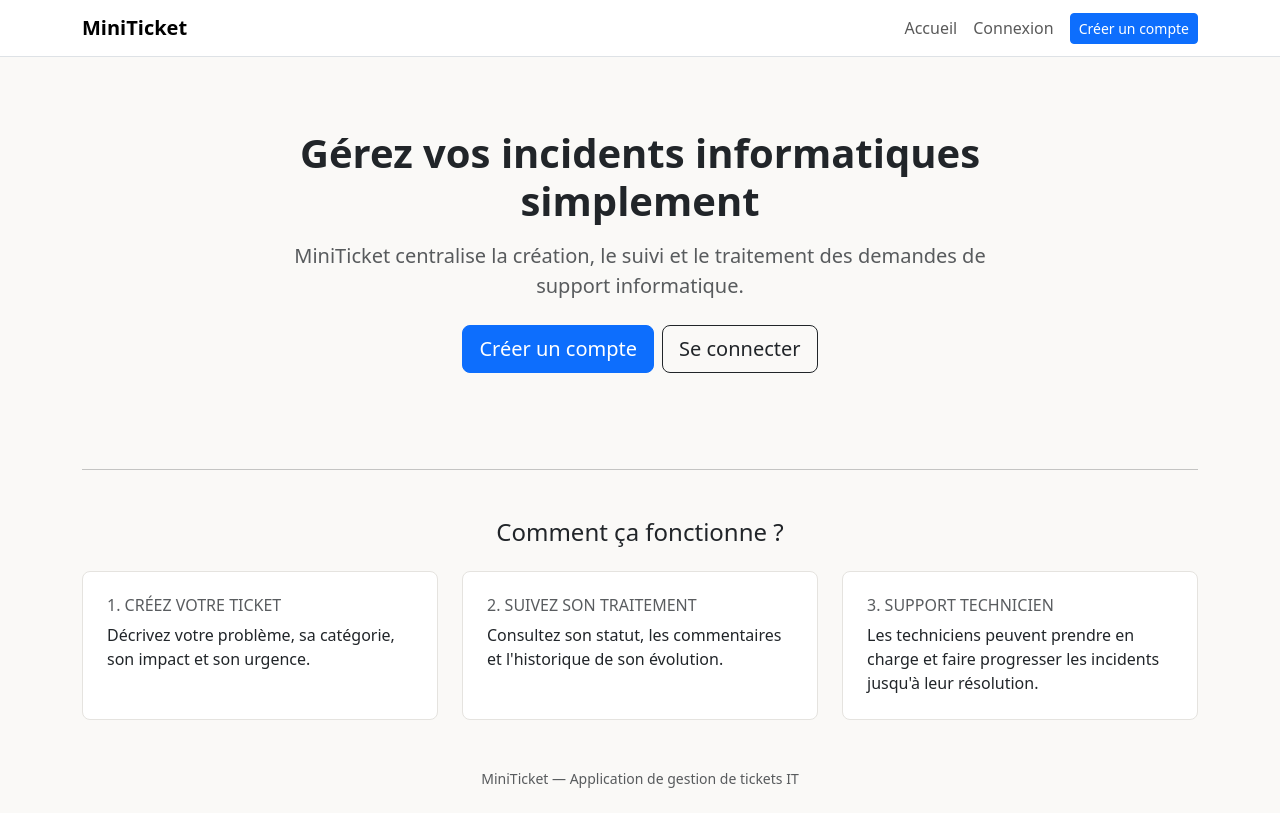
After one commit to Potato-Technical/miniticket, a PHP site: template app/Views/home.php in a window 1280 px wide. The commit adds this page. Run offline with PHP 8.4, Linux system fonts and the light colour scheme; the template is opened without the code that fills it, so the values that code supplies are empty.

Commit message:
feat: ajouter la page d'accueil publique

```diff
--- /dev/null
+++ b/app/Views/home.php
@@ -0,0 +1,45 @@
+<div class="row justify-content-center text-center py-4 py-md-5">
+    <div class="col-lg-8">
+        <h1 class="display-6 fw-bold mb-3">Gérez vos incidents informatiques simplement</h1>
+
+        <p class="lead text-muted mb-4">
+            MiniTicket centralise la création, le suivi et le traitement des demandes de support informatique.
+        </p>
+
+        <div class="d-flex flex-column flex-sm-row justify-content-center gap-2">
+            <a href="/register" class="btn btn-primary btn-lg">Créer un compte</a>
+            <a href="/login" class="btn btn-outline-dark btn-lg">Se connecter</a>
+        </div>
+    </div>
+</div>
+
+<hr class="my-4 my-md-5">
+
+<h2 class="h4 text-center mb-4">Comment ça fonctionne ?</h2>
+
+<div class="row g-4 mb-4">
+    <div class="col-md-4">
+        <div class="section-card p-4 h-100">
+            <h3 class="h6 text-uppercase text-muted mb-2">1. Créez votre ticket</h3>
+            <p class="mb-0">Décrivez votre problème, sa catégorie, son impact et son urgence.</p>
+        </div>
+    </div>
+
+    <div class="col-md-4">
+        <div class="section-card p-4 h-100">
+            <h3 class="h6 text-uppercase text-muted mb-2">2. Suivez son traitement</h3>
+            <p class="mb-0">Consultez son statut, les commentaires et l'historique de son évolution.</p>
+        </div>
+    </div>
+
+    <div class="col-md-4">
+        <div class="section-card p-4 h-100">
+            <h3 class="h6 text-uppercase text-muted mb-2">3. Support technicien</h3>
+            <p class="mb-0">Les techniciens peuvent prendre en charge et faire progresser les incidents jusqu'à leur résolution.</p>
+        </div>
+    </div>
+</div>
+
+<p class="text-center text-muted small mt-5 mb-3">
+    MiniTicket — Application de gestion de tickets IT
+</p>
--- a/app/Views/layout.php
+++ b/app/Views/layout.php
@@ -4,7 +4,7 @@ $navAuthenticated = $navGuard->isAuthenticated();
 $navRole = $navGuard->currentRole();
 $navIsStaff = in_array($navRole, ['TECHNICIAN', 'ADMIN'], true);
 
-$navLogoHref = '/login';
+$navLogoHref = '/';
 if ($navAuthenticated) {
     $navLogoHref = $navRole === 'USER' ? '/tickets' : '/tickets/all';
 }
@@ -38,6 +38,9 @@ if ($navAuthenticated) {
             <div class="collapse navbar-collapse" id="mainNav">
                 <ul class="navbar-nav ms-auto align-items-lg-center">
                     <?php if (!$navAuthenticated): ?>
+                        <li class="nav-item my-1 my-lg-0">
+                            <a class="nav-link" href="/">Accueil</a>
+                        </li>
                         <li class="nav-item my-1 my-lg-0">
                             <a class="nav-link" href="/login">Connexion</a>
                         </li>
--- a/routes.php
+++ b/routes.php
@@ -5,10 +5,11 @@ declare(strict_types=1);
 use App\Controllers\UserController;
 use App\Controllers\TicketController;
 use App\Controllers\CommentController;
+use App\Core\View;
 
 /** @var App\Core\Router $router */
 
-$router->get('/', fn() => header('Location: /login'));
+$router->get('/', fn() => View::render('home'));
 
 $router->get('/register', [UserController::class, 'showRegister']);
 $router->post('/register', [UserController::class, 'register']);
```
Also changed, not shown: docs/01_cadrage.md (+14 -13 lines).
